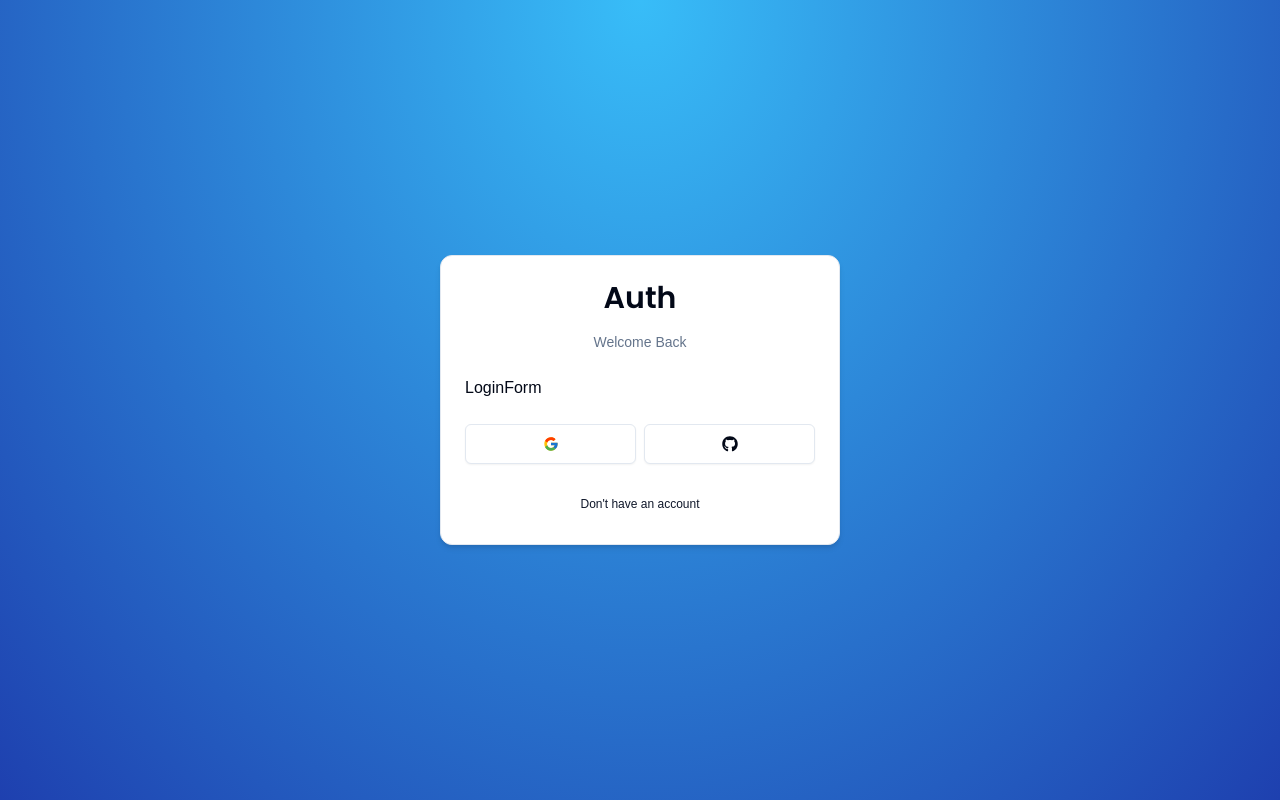
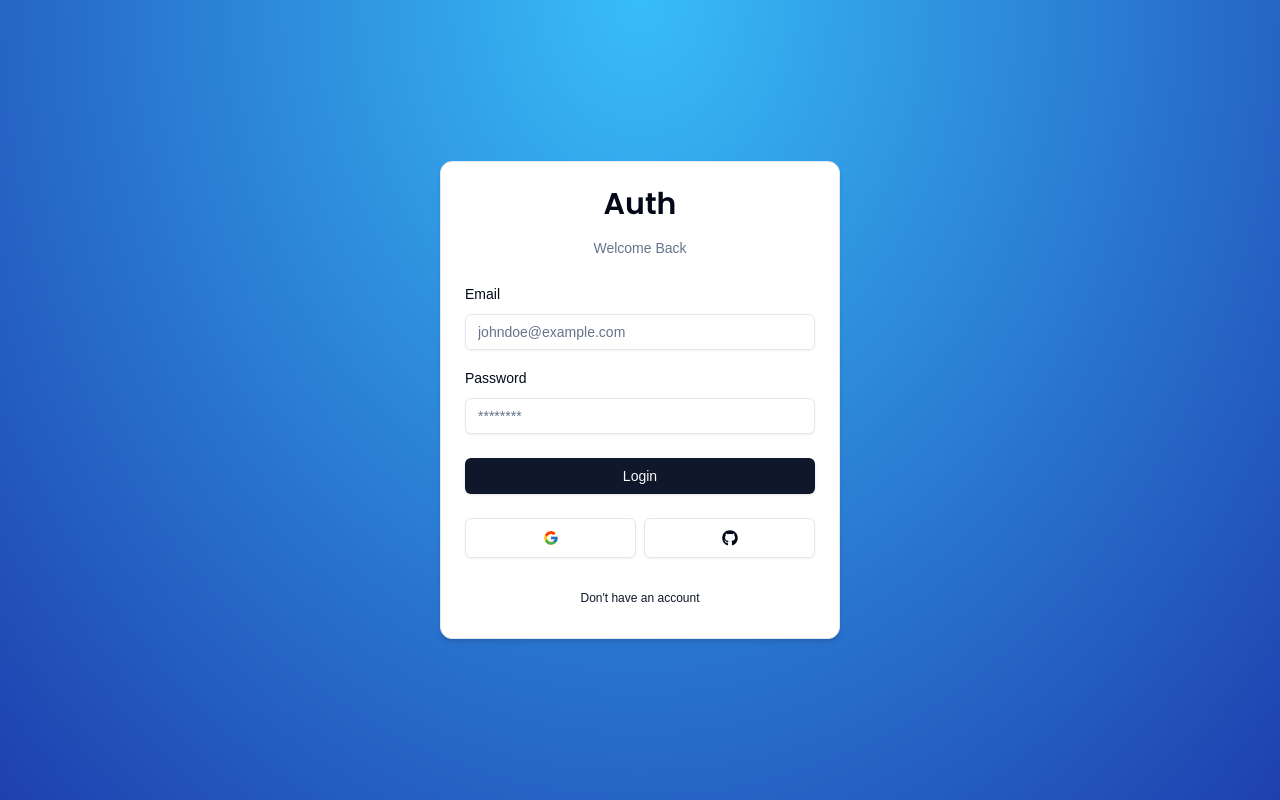
Before and after one commit to POLOWB/next-auth, a Next.js app: page /auth/login in a window 1280 px wide. Built offline with nearby package versions, Linux system fonts and the light colour scheme.

Commit message:
Set up form

```diff
--- a/components/auth/login-form.tsx
+++ b/components/auth/login-form.tsx
@@ -1,7 +1,28 @@
+'use client'
 
-import { CardWrapper } from "./card-wrapper"
+
+import { CardWrapper } from "./card-wrapper";
+import {useForm} from 'react-hook-form';
+import { zodResolver } from "@hookform/resolvers/zod";
+import { Form,FormControl,FormField,FormItem,FormLabel,FormMessage } from "../ui/form";
+import * as z from 'zod';
+import { LoginSchema } from "@/schemas";
+import { Input } from "../ui/input";
+import { Button } from "../ui/button";
 
 export const LoginForm=()=>{
+  const form = useForm<z.infer<typeof LoginSchema>>({
+    resolver: zodResolver(LoginSchema),
+    defaultValues:{
+      email: '',
+      password: '',
+    },
+  });
+
+  const onSubmit = (values: z.infer<typeof LoginSchema>)=>{
+    console.log(values);
+  }
+
   return(
     <CardWrapper
     headerLabel="Welcome Back"
@@ -9,7 +30,51 @@
     backButtonHref="/auth/register"
     showSocial
     >
-      LoginForm
+      <Form {...form}>
+        <form onSubmit={form.handleSubmit(onSubmit)}className="space-y-6"
+      >
+        <div className="space-y-4">
+          <FormField
+            control={form.control}
+            name='email'
+            render={({field})=>(
+              <FormItem>
+                <FormLabel>Email</FormLabel>
+                <FormControl>
+                  <Input
+                  {...field}
+                  placeholder="johndoe@example.com"
+                  type ='email'
+                  />
+                </FormControl>
+                <FormMessage />
+              </FormItem>
+            )}
+          />
+          <FormField
+            control={form.control}
+            name='password'
+            render={({field})=>(
+              <FormItem>
+                <FormLabel>Password</FormLabel>
+                <FormControl>
+                  <Input
+                  {...field}
+                  placeholder="********"
+                  type ='password'
+                  />
+                </FormControl>
+                <FormMessage />
+              </FormItem>
+            )}
+          />
+        </div>
+        <Button type='submit' className="w-full">
+            Login
+        </Button>
+
+        </form>
+      </Form>
     </CardWrapper>
   )
 }
--- /dev/null
+++ b/components/ui/form.tsx
@@ -0,0 +1,178 @@
+"use client"
+
+import * as React from "react"
+import * as LabelPrimitive from "@radix-ui/react-label"
+import { Slot } from "@radix-ui/react-slot"
+import {
+  Controller,
+  ControllerProps,
+  FieldPath,
+  FieldValues,
+  FormProvider,
+  useFormContext,
+} from "react-hook-form"
+
+import { cn } from "@/lib/utils"
+import { Label } from "@/components/ui/label"
+
+const Form = FormProvider
+
+type FormFieldContextValue<
+  TFieldValues extends FieldValues = FieldValues,
+  TName extends FieldPath<TFieldValues> = FieldPath<TFieldValues>
+> = {
+  name: TName
+}
+
+const FormFieldContext = React.createContext<FormFieldContextValue>(
+  {} as FormFieldContextValue
+)
+
+const FormField = <
+  TFieldValues extends FieldValues = FieldValues,
+  TName extends FieldPath<TFieldValues> = FieldPath<TFieldValues>
+>({
+  ...props
+}: ControllerProps<TFieldValues, TName>) => {
+  return (
+    <FormFieldContext.Provider value={{ name: props.name }}>
+      <Controller {...props} />
+    </FormFieldContext.Provider>
+  )
+}
+
+const useFormField = () => {
+  const fieldContext = React.useContext(FormFieldContext)
+  const itemContext = React.useContext(FormItemContext)
+  const { getFieldState, formState } = useFormContext()
+
+  const fieldState = getFieldState(fieldContext.name, formState)
+
+  if (!fieldContext) {
+    throw new Error("useFormField should be used within <FormField>")
+  }
+
+  const { id } = itemContext
+
+  return {
+    id,
+    name: fieldContext.name,
+    formItemId: `${id}-form-item`,
+    formDescriptionId: `${id}-form-item-description`,
+    formMessageId: `${id}-form-item-message`,
+    ...fieldState,
+  }
+}
+
+type FormItemContextValue = {
+  id: string
+}
+
+const FormItemContext = React.createContext<FormItemContextValue>(
+  {} as FormItemContextValue
+)
+
+const FormItem = React.forwardRef<
+  HTMLDivElement,
+  React.HTMLAttributes<HTMLDivElement>
+>(({ className, ...props }, ref) => {
+  const id = React.useId()
+
+  return (
+    <FormItemContext.Provider value={{ id }}>
+      <div ref={ref} className={cn("space-y-2", className)} {...props} />
+    </FormItemContext.Provider>
+  )
+})
+FormItem.displayName = "FormItem"
+
+const FormLabel = React.forwardRef<
+  React.ElementRef<typeof LabelPrimitive.Root>,
+  React.ComponentPropsWithoutRef<typeof LabelPrimitive.Root>
+>(({ className, ...props }, ref) => {
+  const { error, formItemId } = useFormField()
+
+  return (
+    <Label
+      ref={ref}
+      className={cn(error && "text-destructive", className)}
+      htmlFor={formItemId}
+      {...props}
+    />
+  )
+})
+FormLabel.displayName = "FormLabel"
+
+const FormControl = React.forwardRef<
+  React.ElementRef<typeof Slot>,
+  React.ComponentPropsWithoutRef<typeof Slot>
+>(({ ...props }, ref) => {
+  const { error, formItemId, formDescriptionId, formMessageId } = useFormField()
+
+  return (
+    <Slot
+      ref={ref}
+      id={formItemId}
+      aria-describedby={
+        !error
+          ? `${formDescriptionId}`
+          : `${formDescriptionId} ${formMessageId}`
+      }
+      aria-invalid={!!error}
+      {...props}
+    />
+  )
+})
+FormControl.displayName = "FormControl"
+
+const FormDescription = React.forwardRef<
+  HTMLParagraphElement,
+  React.HTMLAttributes<HTMLParagraphElement>
+>(({ className, ...props }, ref) => {
+  const { formDescriptionId } = useFormField()
+
+  return (
+    <p
+      ref={ref}
+      id={formDescriptionId}
+      className={cn("text-[0.8rem] text-muted-foreground", className)}
+      {...props}
+    />
+  )
+})
+FormDescription.displayName = "FormDescription"
+
+const FormMessage = React.forwardRef<
+  HTMLParagraphElement,
+  React.HTMLAttributes<HTMLParagraphElement>
+>(({ className, children, ...props }, ref) => {
+  const { error, formMessageId } = useFormField()
+  const body = error ? String(error?.message) : children
+
+  if (!body) {
+    return null
+  }
+
+  return (
+    <p
+      ref={ref}
+      id={formMessageId}
+      className={cn("text-[0.8rem] font-medium text-destructive", className)}
+      {...props}
+    >
+      {body}
+    </p>
+  )
+})
+FormMessage.displayName = "FormMessage"
+
+export {
+  useFormField,
+  Form,
+  FormItem,
+  FormLabel,
+  FormControl,
+  FormDescription,
+  FormMessage,
+  FormField,
+}
--- /dev/null
+++ b/components/ui/input.tsx
@@ -0,0 +1,22 @@
+import * as React from "react"
+
+import { cn } from "@/lib/utils"
+
+const Input = React.forwardRef<HTMLInputElement, React.ComponentProps<"input">>(
+  ({ className, type, ...props }, ref) => {
+    return (
+      <input
+        type={type}
+        className={cn(
+          "flex h-9 w-full rounded-md border border-input bg-transparent px-3 py-1 text-base shadow-sm transition-colors file:border-0 file:bg-transparent file:text-sm file:font-medium file:text-foreground placeholder:text-muted-foreground focus-visible:outline-none focus-visible:ring-1 focus-visible:ring-ring disabled:cursor-not-allowed disabled:opacity-50 md:text-sm",
+          className
+        )}
+        ref={ref}
+        {...props}
+      />
+    )
+  }
+)
+Input.displayName = "Input"
+
+export { Input }
--- /dev/null
+++ b/components/ui/label.tsx
@@ -0,0 +1,26 @@
+"use client"
+
+import * as React from "react"
+import * as LabelPrimitive from "@radix-ui/react-label"
+import { cva, type VariantProps } from "class-variance-authority"
+
+import { cn } from "@/lib/utils"
+
+const labelVariants = cva(
+  "text-sm font-medium leading-none peer-disabled:cursor-not-allowed peer-disabled:opacity-70"
+)
+
+const Label = React.forwardRef<
+  React.ElementRef<typeof LabelPrimitive.Root>,
+  React.ComponentPropsWithoutRef<typeof LabelPrimitive.Root> &
+    VariantProps<typeof labelVariants>
+>(({ className, ...props }, ref) => (
+  <LabelPrimitive.Root
+    ref={ref}
+    className={cn(labelVariants(), className)}
+    {...props}
+  />
+))
+Label.displayName = LabelPrimitive.Root.displayName
+
+export { Label }
--- a/package.json
+++ b/package.json
@@ -9,6 +9,8 @@
     "lint": "next lint"
   },
   "dependencies": {
+    "@hookform/resolvers": "^3.9.1",
+    "@radix-ui/react-label": "^2.1.1",
     "@radix-ui/react-slot": "^1.1.1",
     "class-variance-authority": "^0.7.1",
     "clsx": "^2.1.1",
@@ -16,9 +18,11 @@
     "next": "14.2.20",
     "react": "^18",
     "react-dom": "^18",
+    "react-hook-form": "^7.54.2",
     "react-icons": "^5.4.0",
     "tailwind-merge": "^2.6.0",
-    "tailwindcss-animate": "^1.0.7"
+    "tailwindcss-animate": "^1.0.7",
+    "zod": "^3.24.1"
   },
   "devDependencies": {
     "@types/node": "^20",
--- /dev/null
+++ b/schemas/index.ts
@@ -0,0 +1,10 @@
+import * as z from 'zod';
+
+export const LoginSchema = z.object({
+  email: z.string().email({
+    message:'email is required',
+  }),
+  password: z.string().min(1,{
+    message:'password is required'
+  }),
+});
```
Also changed, not shown: 1 other file (tests, documents, lock files or other folders).
